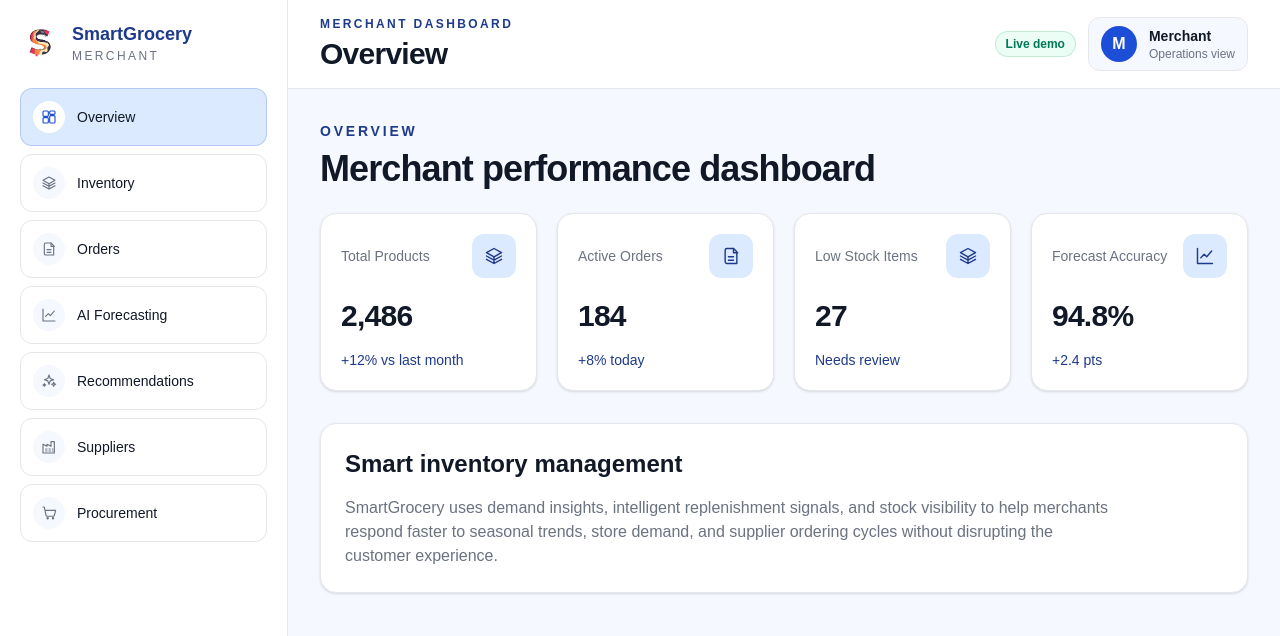
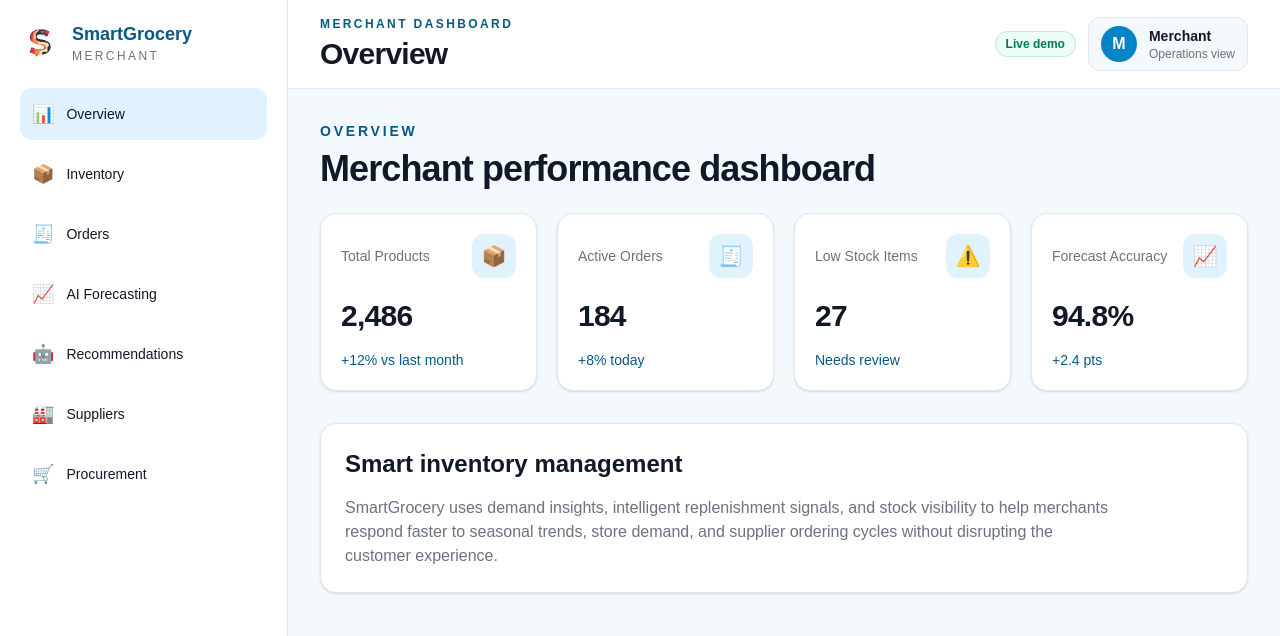
Before and after one commit to ztdayyyyyyyyyy2112/smartgrocery, a Next.js app in the folder apps/web/: page /dashboard in a window 1280 px wide. Shown: the top 636 px of the page. Built offline with nearby package versions, Linux system fonts and the light colour scheme.

Commit message:
Revert "change theme color and merchant dashboard"
This reverts commit 01bf59bcb699128bf23815ea2c33d6a6a164ac31.

```diff
--- a/apps/web/app/(merchant)/dashboard/page.tsx
+++ b/apps/web/app/(merchant)/dashboard/page.tsx
@@ -1,10 +1,10 @@
 import StatCard from "../../../components/dashboard/StatCard";
 
 const stats = [
-  { label: "Total Products", value: "2,486", change: "+12% vs last month", icon: "inventory" as const },
-  { label: "Active Orders", value: "184", change: "+8% today", icon: "orders" as const },
-  { label: "Low Stock Items", value: "27", change: "Needs review", icon: "inventory" as const },
-  { label: "Forecast Accuracy", value: "94.8%", change: "+2.4 pts", icon: "forecasting" as const },
+  { label: "Total Products", value: "2,486", change: "+12% vs last month", icon: "📦" },
+  { label: "Active Orders", value: "184", change: "+8% today", icon: "🧾" },
+  { label: "Low Stock Items", value: "27", change: "Needs review", icon: "⚠️" },
+  { label: "Forecast Accuracy", value: "94.8%", change: "+2.4 pts", icon: "📈" },
 ];
 
 export default function DashboardOverviewPage() {
--- a/apps/web/app/globals.css
+++ b/apps/web/app/globals.css
@@ -6,12 +6,12 @@
 
 :root {
   /* Brand colors */
-  --primary: #1d4ed8;
-  --primary-dark: #1e3a8a;
-  --primary-light: #dbeafe;
+  --primary: #0284c7;
+  --primary-dark: #075985;
+  --primary-light: #e0f2fe;
 
   /* Background */
-  --background: #f5f8ff;
+  --background: #f3f9fd;
   --surface: #ffffff;
 
   /* Typography */
@@ -86,12 +86,12 @@ a {
 }
 
 :focus-visible {
-  outline: 3px solid rgba(29, 78, 216, 0.45);
+  outline: 3px solid rgba(2, 132, 199, 0.45);
   outline-offset: 3px;
 }
 
 ::selection {
-  background: rgba(29, 78, 216, 0.2);
+  background: rgba(2, 132, 199, 0.2);
 }
 
 /* Shared container */
--- a/apps/web/components/dashboard/DashboardIcon.tsx
+++ /dev/null
@@ -1,83 +0,0 @@
-import type { ReactNode } from "react";
-
-export type DashboardIconName =
-  | "overview"
-  | "inventory"
-  | "orders"
-  | "forecasting"
-  | "recommendations"
-  | "suppliers"
-  | "procurement";
-
-const icons: Record<DashboardIconName, ReactNode> = {
-  overview: (
-    <>
-      <rect x="3" y="3" width="8" height="8" rx="1.5" />
-      <rect x="13" y="3" width="8" height="5" rx="1.5" />
-      <rect x="13" y="10" width="8" height="11" rx="1.5" />
-      <rect x="3" y="13" width="8" height="8" rx="1.5" />
-    </>
-  ),
-  inventory: (
-    <>
-      <path d="m12 3 9 5-9 5-9-5 9-5Z" />
-      <path d="m3 12 9 5 9-5M3 16l9 5 9-5M12 13v8" />
-    </>
-  ),
-  orders: (
-    <>
-      <path d="M7 3h8l4 4v14H7a2 2 0 0 1-2-2V5a2 2 0 0 1 2-2Z" />
-      <path d="M15 3v5h5M9 13h6M9 17h6" />
-    </>
-  ),
-  forecasting: (
-    <>
-      <path d="M3 3v18h18" />
-      <path d="m7 14 4-4 3 3 6-7" />
-    </>
-  ),
-  recommendations: (
-    <>
-      <path d="m12 3 1.8 5.2L19 10l-5.2 1.8L12 17l-1.8-5.2L5 10l5.2-1.8L12 3Z" />
-      <path d="m19 14 .9 2.1L22 17l-2.1.9L19 20l-.9-2.1L16 17l2.1-.9L19 14ZM5 16l.7 1.3L7 18l-1.3.7L5 20l-.7-1.3L3 18l1.3-.7L5 16Z" />
-    </>
-  ),
-  suppliers: (
-    <>
-      <path d="M3 21V8l6 3V8l6 3V4h5v17H3Z" />
-      <path d="M7 15h2M12 15h2M17 15h1M7 18h2M12 18h2M17 18h1" />
-    </>
-  ),
-  procurement: (
-    <>
-      <path d="M3 3h2l2.4 12.2a2 2 0 0 0 2 1.6h8.8a2 2 0 0 0 1.9-1.4L22 8H6" />
-      <circle cx="10" cy="20" r="1" />
-      <circle cx="18" cy="20" r="1" />
-    </>
-  ),
-};
-
-type DashboardIconProps = {
-  name: DashboardIconName;
-  className?: string;
-};
-
-export default function DashboardIcon({
-  name,
-  className = "h-4 w-4",
-}: DashboardIconProps) {
-  return (
-    <svg
-      aria-hidden="true"
-      viewBox="0 0 24 24"
-      className={className}
-      fill="none"
-      stroke="currentColor"
-      strokeWidth="1.7"
-      strokeLinecap="round"
-      strokeLinejoin="round"
-    >
-      {icons[name]}
-    </svg>
-  );
-}
--- a/apps/web/components/dashboard/Sidebar.tsx
+++ b/apps/web/components/dashboard/Sidebar.tsx
@@ -4,16 +4,15 @@ import Image from "next/image";
 import Link from "next/link";
 import { usePathname } from "next/navigation";
 import { useState } from "react";
-import DashboardIcon, { type DashboardIconName } from "./DashboardIcon";
 
-const navigation: { label: string; href: string; icon: DashboardIconName }[] = [
-  { label: "Overview", href: "/dashboard", icon: "overview" },
-  { label: "Inventory", href: "/dashboard/inventory", icon: "inventory" },
-  { label: "Orders", href: "/dashboard/orders", icon: "orders" },
-  { label: "AI Forecasting", href: "/dashboard/forecasting", icon: "forecasting" },
-  { label: "Recommendations", href: "/dashboard/recommendations", icon: "recommendations" },
-  { label: "Suppliers", href: "/dashboard/suppliers", icon: "suppliers" },
-  { label: "Procurement", href: "/dashboard/procurement", icon: "procurement" },
+const navigation = [
+  { label: "Overview", href: "/dashboard", icon: "📊" },
+  { label: "Inventory", href: "/dashboard/inventory", icon: "📦" },
+  { label: "Orders", href: "/dashboard/orders", icon: "🧾" },
+  { label: "AI Forecasting", href: "/dashboard/forecasting", icon: "📈" },
+  { label: "Recommendations", href: "/dashboard/recommendations", icon: "🤖" },
+  { label: "Suppliers", href: "/dashboard/suppliers", icon: "🏭" },
+  { label: "Procurement", href: "/dashboard/procurement", icon: "🛒" },
 ];
 
 export default function Sidebar() {
@@ -33,9 +32,7 @@ export default function Sidebar() {
         aria-controls="dashboard-sidebar"
         onClick={() => setIsOpen((current) => !current)}
       >
-        <svg aria-hidden="true" viewBox="0 0 24 24" className="h-5 w-5" fill="none" stroke="currentColor" strokeWidth="2">
-          <path d="M4 6h16M4 12h16M4 18h16" />
-        </svg>
+        <span aria-hidden="true" className="text-xl">☰</span>
       </button>
 
       <aside
@@ -73,22 +70,13 @@ export default function Sidebar() {
               href={item.href}
               aria-current={isActive(item.href) ? "page" : undefined}
               onClick={() => setIsOpen(false)}
-              className={`flex items-center gap-3 rounded-xl border px-3 py-3 text-sm font-medium transition ${
+              className={`flex items-center gap-3 rounded-xl px-3 py-3 text-sm font-medium transition ${
                 isActive(item.href)
-                  ? "border-primary/20 bg-primary-light text-primary-dark"
-                  : "border-border bg-white text-foreground hover:border-primary/40 hover:bg-primary-light/40 hover:text-primary-dark"
+                  ? "bg-primary-light text-primary-dark"
+                  : "text-foreground hover:bg-background hover:text-primary"
               }`}
             >
-              <span
-                aria-hidden="true"
-                className={`flex h-8 w-8 shrink-0 items-center justify-center rounded-lg ${
-                  isActive(item.href)
-                    ? "bg-white text-primary"
-                    : "bg-background text-muted"
-                }`}
-              >
-                <DashboardIcon name={item.icon} />
-              </span>
+              <span aria-hidden="true" className="text-lg">{item.icon}</span>
               {item.label}
             </Link>
           ))}
--- a/apps/web/components/dashboard/StatCard.tsx
+++ b/apps/web/components/dashboard/StatCard.tsx
@@ -1,19 +1,17 @@
-import DashboardIcon, { type DashboardIconName } from "./DashboardIcon";
-
 type StatCardProps = {
   label: string;
   value: string;
   change: string;
-  icon: DashboardIconName;
+  icon: string;
 };
 
 export default function StatCard({ label, value, change, icon }: StatCardProps) {
   return (
-    <article className="rounded-2xl border border-border bg-white p-5 shadow-sm transition hover:border-primary/30 hover:shadow-md">
+    <div className="rounded-2xl border border-border bg-white p-5 shadow-sm">
       <div className="flex items-center justify-between gap-3">
         <p className="text-sm font-medium text-muted">{label}</p>
-        <span className="flex h-11 w-11 items-center justify-center rounded-xl bg-primary-light text-primary-dark">
-          <DashboardIcon name={icon} className="h-5 w-5" />
+        <span className="flex h-11 w-11 items-center justify-center rounded-xl bg-primary-light text-xl">
+          {icon}
         </span>
       </div>
 
@@ -22,6 +20,6 @@ export default function StatCard({ label, value, change, icon }: StatCardProps)
       </div>
 
       <p className="mt-4 text-sm font-medium text-primary-dark">{change}</p>
-    </article>
+    </div>
   );
 }
--- a/apps/web/components/storefront/Navbar.tsx
+++ b/apps/web/components/storefront/Navbar.tsx
@@ -24,7 +24,7 @@ export default function Navbar() {
   }
 
   return (
-    <header className="sticky top-0 z-50 border-b border-primary-dark bg-primary-dark">
+    <header className="sticky top-0 z-50 border-b border-sky-200 bg-primary-light">
       <div className="sg-container flex min-h-20 items-center gap-4 py-3 md:gap-8">
         <Link
           href="/"
@@ -40,7 +40,7 @@ export default function Navbar() {
             priority
             className="h-10 w-10 object-contain sm:h-12 sm:w-12"
           />
-          <span className="text-lg font-extrabold tracking-tight text-white sm:text-xl">
+          <span className="text-lg font-extrabold tracking-tight text-primary-dark sm:text-xl">
             SmartGrocery
           </span>
         </Link>
@@ -65,13 +65,13 @@ export default function Navbar() {
           <Link
             href="/cart"
             aria-label="Shopping cart"
-            className="rounded-lg px-3 py-2 font-semibold text-white transition hover:bg-white/10"
+            className="rounded-lg px-3 py-2 font-semibold text-primary-dark transition hover:bg-white/70"
           >
             Cart
           </Link>
           <Link
             href="/login"
-            className="rounded-lg bg-white px-4 py-2.5 font-semibold text-primary-dark transition hover:bg-primary-light"
+            className="rounded-lg bg-primary px-4 py-2.5 font-semibold text-white transition hover:bg-primary-dark"
           >
             Login
           </Link>
@@ -91,7 +91,7 @@ export default function Navbar() {
         </button>
       </div>
 
-      <nav aria-label="Main navigation" className="hidden border-t border-white/15 bg-primary sm:block">
+      <nav aria-label="Main navigation" className="hidden border-t border-sky-200/80 sm:block">
         <div className="sg-container flex items-center gap-7 py-2.5">
           {navigation.map((item) => (
             <Link
@@ -99,7 +99,7 @@ export default function Navbar() {
               href={item.href}
               aria-current={isActive(item.href) ? "page" : undefined}
               className={`text-sm font-medium transition-colors ${
-                isActive(item.href) ? "text-white underline underline-offset-4" : "text-white/85 hover:text-white"
+                isActive(item.href) ? "text-primary-dark" : "text-foreground hover:text-primary-dark"
               }`}
             >
               {item.label}
```
